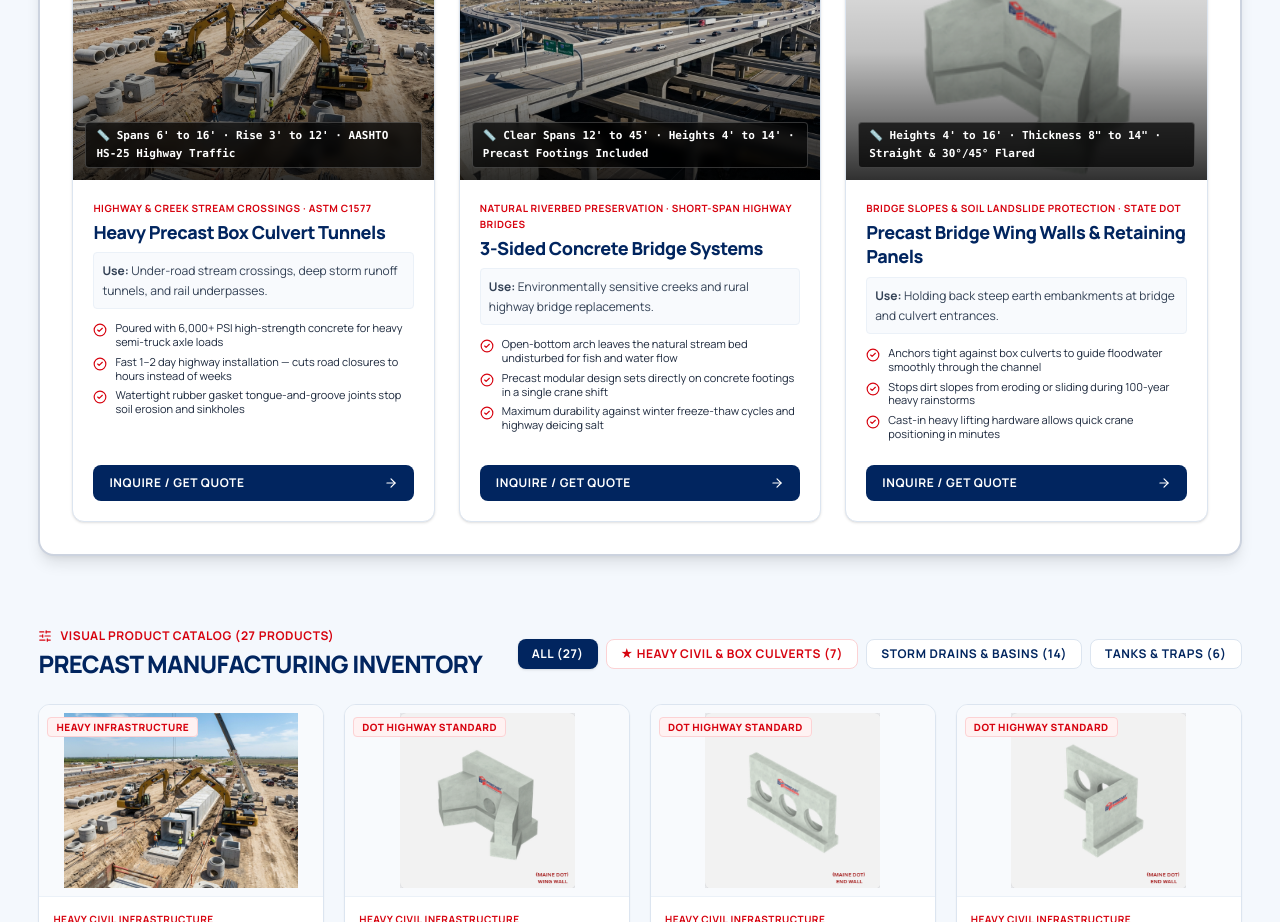
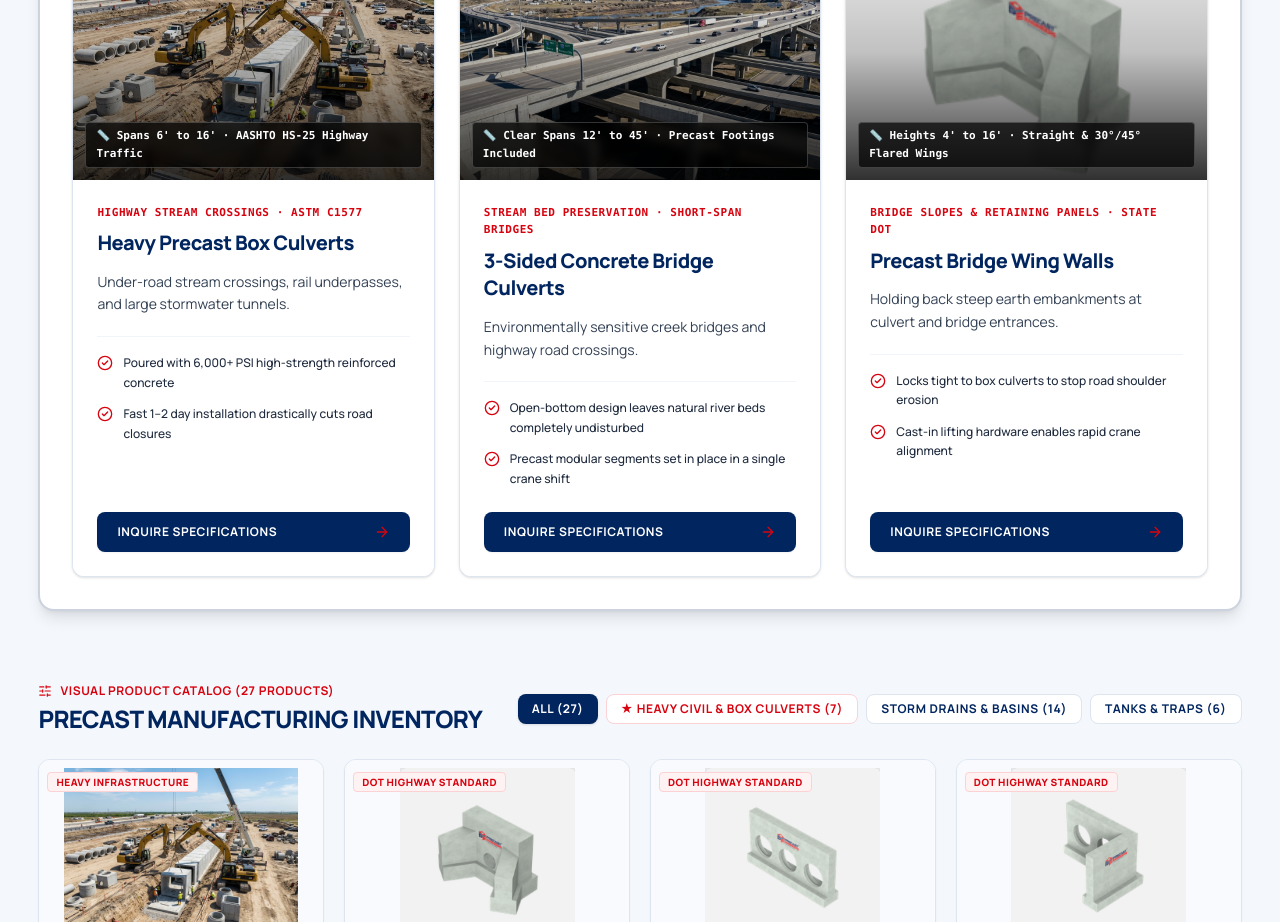
Before and after one commit to agrofoundries/astro, a Next.js app: page / in a window 1280 px wide. Shown: the part 2400-3322 px from the top of the page. Built offline with nearby package versions, Linux system fonts and the light colour scheme.

Commit message:
Clean up product cards: remove text clutter, increase line height, spacious padding

```diff
--- a/components/home/products-section.tsx
+++ b/components/home/products-section.tsx
@@ -17,48 +17,39 @@ import {
 const HEAVY_MANUFACTURING_HEROES = [
   {
     id: "box-culvert-heavy",
-    title: "Heavy Precast Box Culvert Tunnels",
-    tagline: "Highway & Creek Stream Crossings · ASTM C1577",
+    title: "Heavy Precast Box Culverts",
+    tagline: "Highway Stream Crossings · ASTM C1577",
     category: "heavy",
     image: "/images/infrastructure.jpg",
     badge: "★ HEAVY CIVIL INFRASTRUCTURE",
-    specs: "Spans 6' to 16' · Rise 3' to 12' · AASHTO HS-25 Highway Traffic",
-    useFor: "Under-road stream crossings, deep storm runoff tunnels, and rail underpasses.",
-    bullets: [
-      "Poured with 6,000+ PSI high-strength concrete for heavy semi-truck axle loads",
-      "Fast 1–2 day highway installation — cuts road closures to hours instead of weeks",
-      "Watertight rubber gasket tongue-and-groove joints stop soil erosion and sinkholes",
-    ],
+    specs: "Spans 6' to 16' · AASHTO HS-25 Highway Traffic",
+    useFor: "Under-road stream crossings, rail underpasses, and large stormwater tunnels.",
+    highlight1: "Poured with 6,000+ PSI high-strength reinforced concrete",
+    highlight2: "Fast 1–2 day installation drastically cuts road closures",
   },
   {
     id: "bridge-system",
-    title: "3-Sided Concrete Bridge Systems",
-    tagline: "Natural Riverbed Preservation · Short-Span Highway Bridges",
+    title: "3-Sided Concrete Bridge Culverts",
+    tagline: "Stream Bed Preservation · Short-Span Bridges",
     category: "heavy",
     image: "/images/hero-bridge.jpg",
     badge: "DOT HIGHWAY BRIDGE",
-    specs: "Clear Spans 12' to 45' · Heights 4' to 14' · Precast Footings Included",
-    useFor: "Environmentally sensitive creeks and rural highway bridge replacements.",
-    bullets: [
-      "Open-bottom arch leaves the natural stream bed undisturbed for fish and water flow",
-      "Precast modular design sets directly on concrete footings in a single crane shift",
-      "Maximum durability against winter freeze-thaw cycles and highway deicing salt",
-    ],
+    specs: "Clear Spans 12' to 45' · Precast Footings Included",
+    useFor: "Environmentally sensitive creek bridges and highway road crossings.",
+    highlight1: "Open-bottom design leaves natural river beds completely undisturbed",
+    highlight2: "Precast modular segments set in place in a single crane shift",
   },
   {
     id: "wingwall-retaining",
-    title: "Precast Bridge Wing Walls & Retaining Panels",
-    tagline: "Bridge Slopes & Soil Landslide Protection · State DOT",
+    title: "Precast Bridge Wing Walls",
+    tagline: "Bridge Slopes & Retaining Panels · State DOT",
     category: "heavy",
     image: "/images/products/wingwall-dot.png",
     badge: "DOT HIGHWAY STANDARD",
-    specs: "Heights 4' to 16' · Thickness 8\" to 14\" · Straight & 30°/45° Flared",
-    useFor: "Holding back steep earth embankments at bridge and culvert entrances.",
-    bullets: [
-      "Anchors tight against box culverts to guide floodwater smoothly through the channel",
-      "Stops dirt slopes from eroding or sliding during 100-year heavy rainstorms",
-      "Cast-in heavy lifting hardware allows quick crane positioning in minutes",
-    ],
+    specs: "Heights 4' to 16' · Straight & 30°/45° Flared Wings",
+    useFor: "Holding back steep earth embankments at culvert and bridge entrances.",
+    highlight1: "Locks tight to box culverts to stop road shoulder erosion",
+    highlight2: "Cast-in lifting hardware enables rapid crane alignment",
   },
 ];
 
@@ -482,39 +473,45 @@ export function ProductsSection() {
                   </div>
                 </div>
 
-                {/* Content */}
-                <div className="p-5 flex-1 flex flex-col justify-between">
+                {/* Content with high line-height, clean breathing room, minimal text */}
+                <div className="p-6 flex-1 flex flex-col justify-between bg-white">
                   <div>
-                    <span className="text-[10px] font-bold uppercase tracking-wider text-[#D7030F] block mb-1">
+                    <span className="text-[11px] font-bold uppercase tracking-wider text-[#D7030F] block mb-2 font-mono">
                       {item.tagline}
                     </span>
-                    <h4 className="text-base sm:text-lg font-black text-[#01255F] group-hover:text-[#D7030F] transition-colors leading-snug mb-2">
+                    <h4 className="text-xl font-black text-[#01255F] group-hover:text-[#D7030F] transition-colors leading-snug mb-3.5">
                       {item.title}
                     </h4>
 
-                    {/* Simple Human Purpose */}
-                    <p className="text-xs text-[#334155] leading-relaxed mb-3 p-2 rounded bg-[#F8FAFD] border border-[#EBF1F8]">
-                      <strong>Use:</strong> {item.useFor}
+                    {/* Single Clean Sentence with high line-height */}
+                    <p className="text-sm text-[#334155] leading-relaxed mb-5 font-normal">
+                      {item.useFor}
                     </p>
 
-                    {/* Fast Bullet Points */}
-                    <div className="space-y-1.5 mb-4">
-                      {item.bullets.map((b, i) => (
-                        <div key={i} className="flex items-start gap-2 text-xs text-slate-700">
-                          <CheckCircle2 className="w-3.5 h-3.5 text-[#D7030F] shrink-0 mt-0.5" />
-                          <span className="text-[11px] leading-tight text-slate-800">{b}</span>
-                        </div>
-                      ))}
+                    {/* 2 Clean Highlights with spacious line height */}
+                    <div className="space-y-3 mb-6 pt-4 border-t border-slate-100">
+                      <div className="flex items-start gap-2.5 text-xs text-slate-700">
+                        <CheckCircle2 className="w-4 h-4 text-[#D7030F] shrink-0 mt-0.5" />
+                        <span className="text-xs leading-relaxed font-medium text-slate-800">
+                          {item.highlight1}
+                        </span>
+                      </div>
+                      <div className="flex items-start gap-2.5 text-xs text-slate-700">
+                        <CheckCircle2 className="w-4 h-4 text-[#D7030F] shrink-0 mt-0.5" />
+                        <span className="text-xs leading-relaxed font-medium text-slate-800">
+                          {item.highlight2}
+                        </span>
+                      </div>
                     </div>
                   </div>
 
-                  {/* Action */}
+                  {/* Clean CTA Button */}
                   <Link
                     href="/#contact"
-                    className="mt-2 inline-flex items-center justify-between w-full px-4 py-2.5 rounded-lg bg-[#01255F] hover:bg-[#D7030F] text-white text-xs font-bold uppercase tracking-wider transition-colors cursor-pointer"
+                    className="inline-flex items-center justify-between w-full px-5 py-3 rounded-lg bg-[#01255F] hover:bg-[#D7030F] text-white text-xs font-bold uppercase tracking-wider transition-all duration-200 shadow-xs cursor-pointer group/btn"
                   >
-                    <span>Inquire / Get Quote</span>
-                    <ArrowRight className="w-3.5 h-3.5" />
+                    <span>Inquire Specifications</span>
+                    <ArrowRight className="w-4 h-4 text-[#D7030F] group-hover/btn:text-white group-hover/btn:translate-x-1 transition-all" />
                   </Link>
                 </div>
               </div>
```
